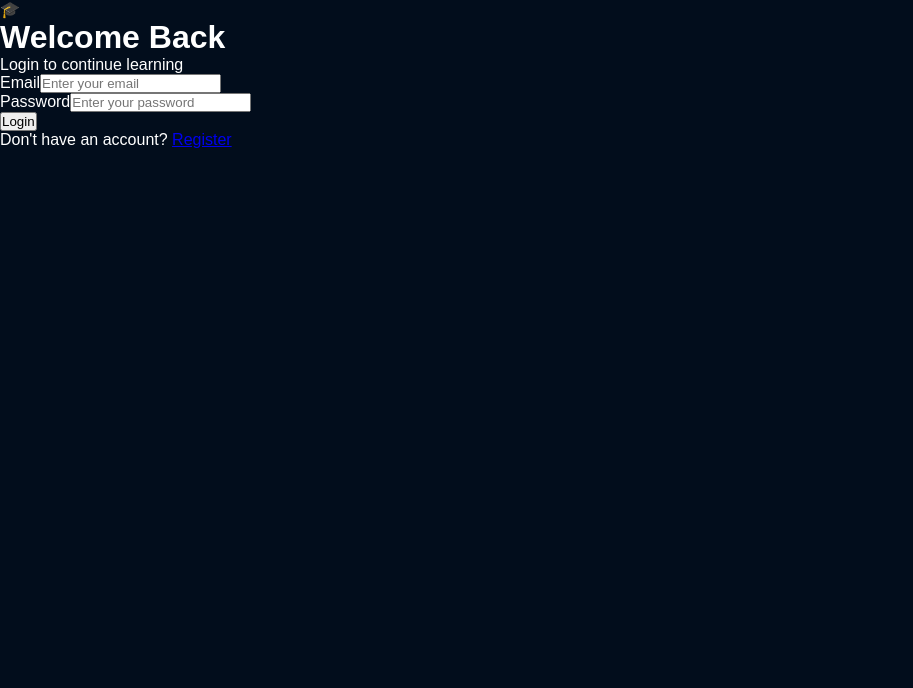
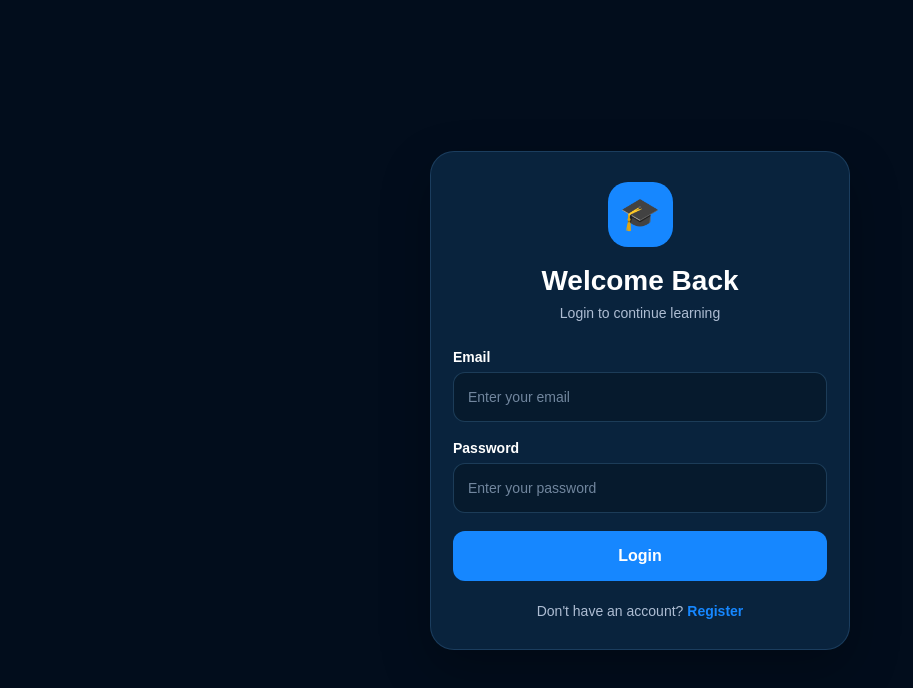
Before and after one commit to lalan-kumar-design/polytechnic-hub, a Next.js app: page /login in a window 1280 px wide. Shown: the top 688 px of the page, without its empty margins (0-913 px from the left). Built offline with nearby package versions, Linux system fonts and the light colour scheme.

Commit message:
Add styles for authentication page
Added styles for authentication page components including layout, buttons, and input fields.

```diff
--- a/app/globals.css
+++ b/app/globals.css
@@ -587,3 +587,105 @@ main {
   color: #aebdd3;
   font-size: 13px;
 }
+.auth-page {
+  min-height: 100vh;
+  display: flex;
+  align-items: center;
+  justify-content: center;
+  padding: 20px;
+  background: #020d1c;
+}
+
+.auth-box {
+  width: 100%;
+  max-width: 420px;
+  padding: 30px 22px;
+  border-radius: 24px;
+  background: #09233d;
+  border: 1px solid rgba(80, 140, 190, 0.25);
+  box-shadow: 0 20px 50px rgba(0, 0, 0, 0.25);
+}
+
+.auth-logo {
+  width: 65px;
+  height: 65px;
+  margin: 0 auto 18px;
+  display: flex;
+  align-items: center;
+  justify-content: center;
+  border-radius: 20px;
+  background: #1687ff;
+  font-size: 32px;
+}
+
+.auth-box h1 {
+  text-align: center;
+  font-size: 28px;
+}
+
+.auth-subtitle {
+  margin-top: 8px;
+  text-align: center;
+  color: #aebdd3;
+  font-size: 14px;
+}
+
+.auth-box form {
+  margin-top: 28px;
+}
+
+.auth-field {
+  margin-bottom: 18px;
+}
+
+.auth-field label {
+  display: block;
+  margin-bottom: 7px;
+  font-size: 14px;
+  font-weight: 600;
+}
+
+.auth-field input {
+  width: 100%;
+  height: 50px;
+  padding: 0 14px;
+  border: 1px solid rgba(80, 140, 190, 0.3);
+  border-radius: 12px;
+  outline: none;
+  background: #061a2d;
+  color: white;
+  font-size: 14px;
+}
+
+.auth-field input:focus {
+  border-color: #1687ff;
+}
+
+.auth-field input::placeholder {
+  color: #71869e;
+}
+
+.auth-button {
+  width: 100%;
+  height: 50px;
+  border: none;
+  border-radius: 12px;
+  background: #1687ff;
+  color: white;
+  font-size: 16px;
+  font-weight: 700;
+  cursor: pointer;
+}
+
+.auth-register {
+  margin-top: 22px;
+  text-align: center;
+  color: #aebdd3;
+  font-size: 14px;
+}
+
+.auth-register a {
+  color: #1687ff;
+  font-weight: 700;
+  text-decoration: none;
+  }
```
